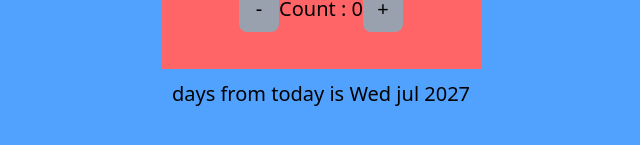
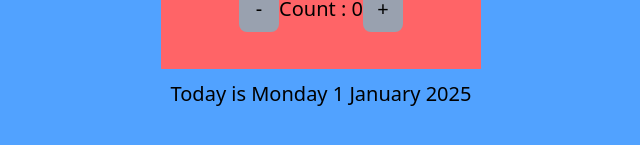
Before and after one commit to Briso10-dev/React-Challenge1, a React (Vite) app: page / in a window 1280 px wide. Shown: the part 181-326 px from the top of the page, without its empty margins (319-959 px from the left). Built offline with nearby package versions, Linux system fonts and the light colour scheme.

Commit message:
Date successfully updating with counter

```diff
--- a/src/components/App.jsx
+++ b/src/components/App.jsx
@@ -2,21 +2,40 @@ import Button from "./button"
 import { useState } from "react"
 
 function App() {
+  //An array of days :
+  const days = [1, 2, 3, 4, 5, 6, 7, 8, 9, 10,11, 12, 13, 14, 15, 16, 17, 18, 19, 20,
+                21, 22, 23, 24, 25, 26, 27, 28, 29, 30];
+  //An array of week :
+  const week = ["Monday","Tuesday","Wednesday","Thursday","Friday","Saturday","Sunday"]
+  //An array of months :
+  const months = ["January","February","March","April","May","June","July","August","September","October","November","December"]
+const year = [2025];
+
+  //usestate variables
   const [step,setStep] = useState(1);
   const [counter,setCounter] = useState(0);
 
+
+   // Derived current "virtual date"
+   const currentDay = days[counter % days.length];
+   const currentWeekDay = week[counter % week.length];
+   const currentMonth = months[Math.floor(counter / days.length) % months.length];
+   const currentYear = year[0]; // you could also do logic for dynamic year growth
+
+   const date = `Today is ${currentWeekDay} ${currentDay} ${currentMonth} ${currentYear}`;
+
   //function for incrementaton
   function stepNext(){
-      setStep((s)=>s+1)
-  }
-  function counterNext(){
-    setCounter((c)=>c+1)
+      setStep((s)=>s+1);
   }
   function stepPrevious(){
     setStep((s)=>s-1)
-}
+  }
+  function counterNext(){
+    setCounter((c)=>c+1);
+  }
   function counterPrevious(){
-      setCounter((c)=>c-1)
+      setCounter((c)=>c-1);
   }
 
   return (
@@ -33,7 +52,7 @@ function App() {
         <Button label="+" click={counterNext}/>
         <hr />
       </div>
-        <p className="text-[2rem]">days from today is Wed jul 2027</p>
+        <p className="text-[2rem]"> {date} </p>
       </div>
   )
 }
--- a/src/components/button.jsx
+++ b/src/components/button.jsx
@@ -7,7 +7,6 @@ export default function Button({ label,click}){
         onClick={click}
         >
          {label}
-
         </button>
       );
 }
```
